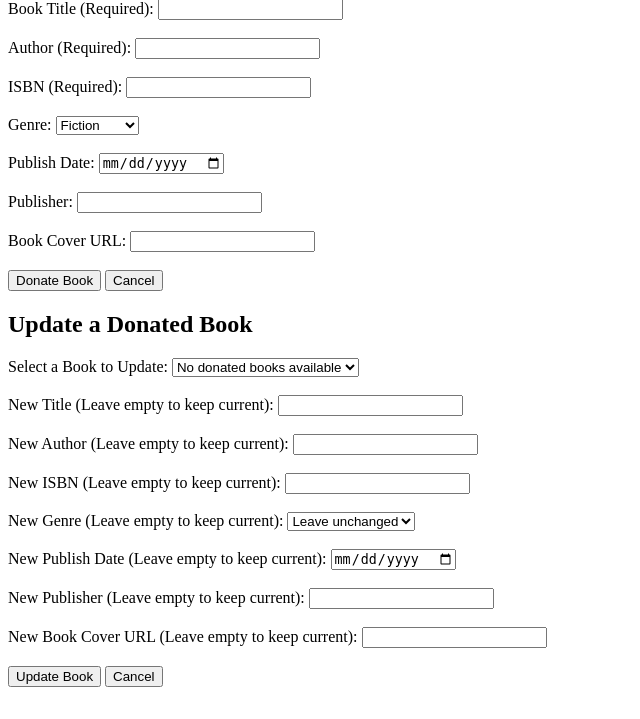
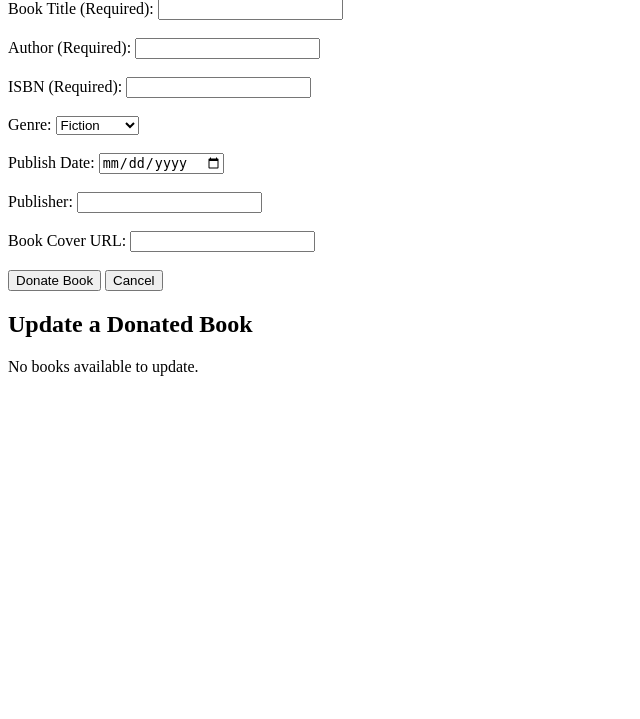
Before and after one commit to besawa2/library-management-system, a PHP site: page /donate_books.php in a window 1280 px wide. Shown: the part 81-800 px from the top of the page, without its empty margins (0-640 px from the left). Run offline with PHP 8.4, Linux system fonts and the light colour scheme; tables that the repository leaves empty hold one stand-in row (values such as "Sample post").

Commit message:
Only show option to update donated books if there are some

```diff
--- a/donate_books.php
+++ b/donate_books.php
@@ -158,18 +158,16 @@ $conn->close();
 
     <h2>Update a Donated Book</h2>
 
+    <?php if ($books_result->num_rows > 0): ?>
+        <!-- Form for updating books -->
         <form action="donate_books.php" method="POST">
             <label for="book_id">Select a Book to Update:</label>
             <select name="book_id" id="book_id" required>
-            <?php if ($books_result->num_rows > 0): ?>
                 <?php while ($book = $books_result->fetch_assoc()): ?>
                     <option value="<?php echo $book['BookID']; ?>">
                         <?php echo $book['Title']; ?>
                     </option>
                 <?php endwhile; ?>
-            <?php else: ?>
-                <option value="">No donated books available</option>
-            <?php endif; ?>
             </select>
             <br><br>
 
@@ -211,5 +209,9 @@ $conn->close();
             <button type="submit">Update Book</button>
             <button type="button" onclick="window.location.href='index.php';">Cancel</button>
         </form>
+    <?php else: ?>
+        <p>No books available to update.</p>
+    <?php endif; ?>
+
 </body>
 </html>
```
Lines whose indentation alone changed are shown as unchanged.
